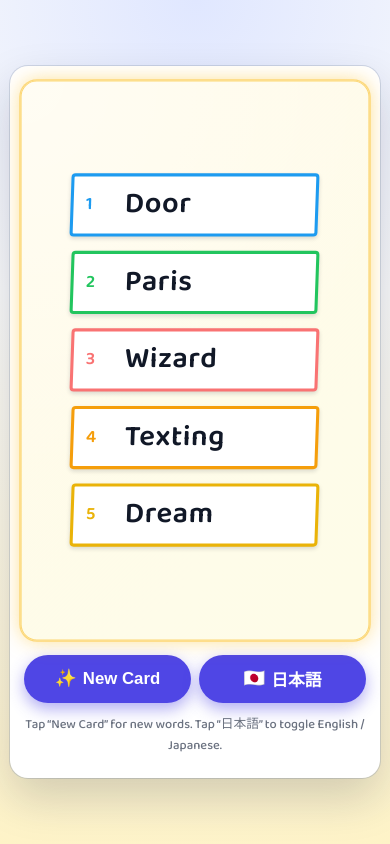
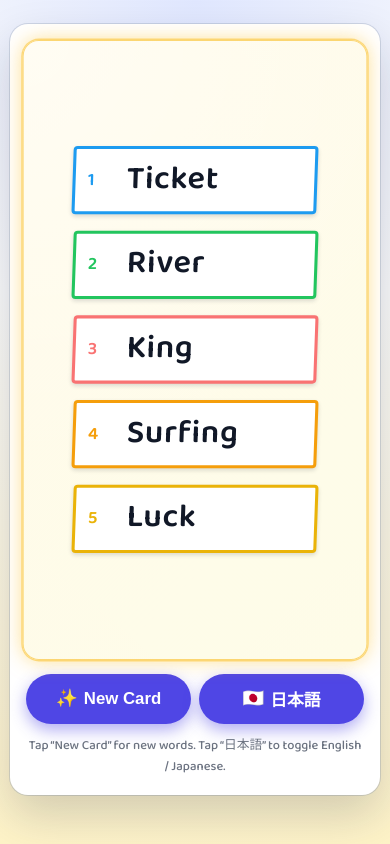
Before and after one commit to JoseVegaPro/GuessGame, a plain HTML site: page index.html in a window 390 px wide. Drawn offline with Linux system fonts and the light colour scheme.

Commit message:
Update Size

```diff
--- a/index.html
+++ b/index.html
@@ -331,15 +331,20 @@
     }
 
     @media (max-width: 480px) {
+      body {
+        align-items: flex-start;
+        padding-top: 24px;
+        padding-bottom: 24px;
+      }
       .app {
-        margin: 10px;
-        padding: 22px 14px;
+        margin: 0 10px 16px;
+        padding: 24px 16px 18px;
         border-radius: 18px;
         max-width: 520px;
       }
       .word-card {
-        padding: 22px 18px;
-        min-height: 65vh;
+        padding: 26px 18px;
+        min-height: 72vh;
         display: flex;
         align-items: center;
       }
@@ -347,14 +352,14 @@
         width: 100%;
       }
       li {
-        font-size: 1.3rem;
-        margin: 14px 0;
+        font-size: 1.4rem;
+        margin: 16px 0;
       }
       .word-text {
-        font-size: 1.8rem;
+        font-size: 2rem;
       }
       button {
-        padding: 12px 14px;
+        padding: 13px 16px;
         font-size: 1.05rem;
       }
     }
@@ -527,21 +532,30 @@
       ],
     };
 
+    const CATEGORY_KEYS = ["object", "place", "figure", "action", "abstract"];
+    const MAX_CARDS = Math.min(...CATEGORY_KEYS.map(k => WORD_BANK[k].length));
+
+    let remainingBank = JSON.parse(JSON.stringify(WORD_BANK));
+    let cardsDrawn = 0;
     let showJapanese = false;
 
     function pickRandom(arr) {
       return arr[Math.floor(Math.random() * arr.length)];
     }
 
+    function drawFrom(category) {
+      const pile = remainingBank[category];
+      if (!pile || pile.length === 0) {
+        return null;
+      }
+      const idx = Math.floor(Math.random() * pile.length);
+      // Remove and return one word so it won't repeat
+      return pile.splice(idx, 1)[0];
+    }
+
     // One word from each category = 5-per-card structure
     function getRandomCardWords() {
-      return [
-        pickRandom(WORD_BANK.object),
-        pickRandom(WORD_BANK.place),
-        pickRandom(WORD_BANK.figure),
-        pickRandom(WORD_BANK.action),
-        pickRandom(WORD_BANK.abstract),
-      ];
+      return CATEGORY_KEYS.map(cat => drawFrom(cat));
     }
 
     function randomAccentTheme() {
@@ -564,6 +578,20 @@
     function renderNewCard() {
       const card = document.querySelector(".word-card");
       const list = document.getElementById("word-list");
+      const newCardBtn = document.getElementById("new-card-btn");
+      const smallNote = document.querySelector(".small-note");
+
+      // If we've already drawn the maximum unique cards, switch to restart mode
+      if (cardsDrawn >= MAX_CARDS) {
+        if (newCardBtn) {
+          newCardBtn.textContent = "Restart Deck";
+          newCardBtn.dataset.mode = "restart";
+        }
+        if (smallNote) {
+          smallNote.textContent = 'Deck finished. Tap "Restart Deck" to start over.';
+        }
+        return;
+      }
 
       // Always change theme on a new card
       applyTheme();
@@ -599,6 +627,9 @@
         li.appendChild(label);
         list.appendChild(li);
       });
+
+      // Count this card as drawn
+      cardsDrawn += 1;
     }
 
     function updateCardLanguage() {
@@ -620,12 +651,30 @@
 
       const newCardBtn = document.getElementById("new-card-btn");
       const toggleLangBtn = document.getElementById("toggle-lang-btn");
+      const smallNote = document.querySelector(".small-note");
 
       newCardBtn.innerHTML = '<span class="emoji">✨</span>New Card';
+      newCardBtn.dataset.mode = "draw";
       toggleLangBtn.innerHTML = '<span class="emoji">🇯🇵</span>日本語';
 
-      // Wire up behavior
-      newCardBtn.addEventListener("click", renderNewCard);
+      // Wire up behavior for the main button
+      newCardBtn.addEventListener("click", () => {
+        if (newCardBtn.dataset.mode === "restart") {
+          // Reset the deck and go back to normal mode
+          remainingBank = JSON.parse(JSON.stringify(WORD_BANK));
+          cardsDrawn = 0;
+          newCardBtn.innerHTML = '<span class="emoji">✨</span>New Card';
+          newCardBtn.dataset.mode = "draw";
+          if (smallNote) {
+            smallNote.textContent = 'Tap "New Card" for new words. Tap "日本語" to toggle English / Japanese.';
+          }
+          renderNewCard();
+        } else {
+          renderNewCard();
+        }
+      });
+
+      // Wire up behavior for language toggle
       toggleLangBtn.addEventListener("click", () => {
         showJapanese = !showJapanese;
         toggleLangBtn.innerHTML = showJapanese
```
